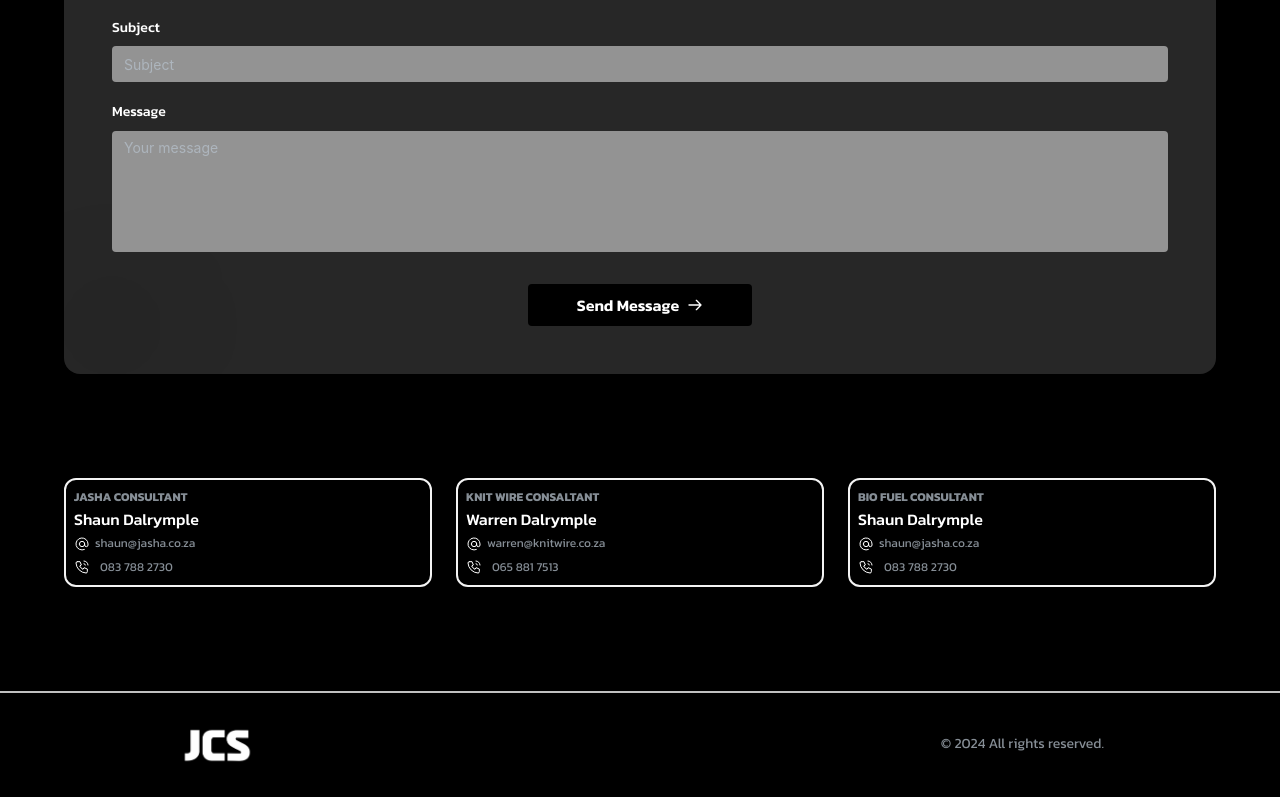
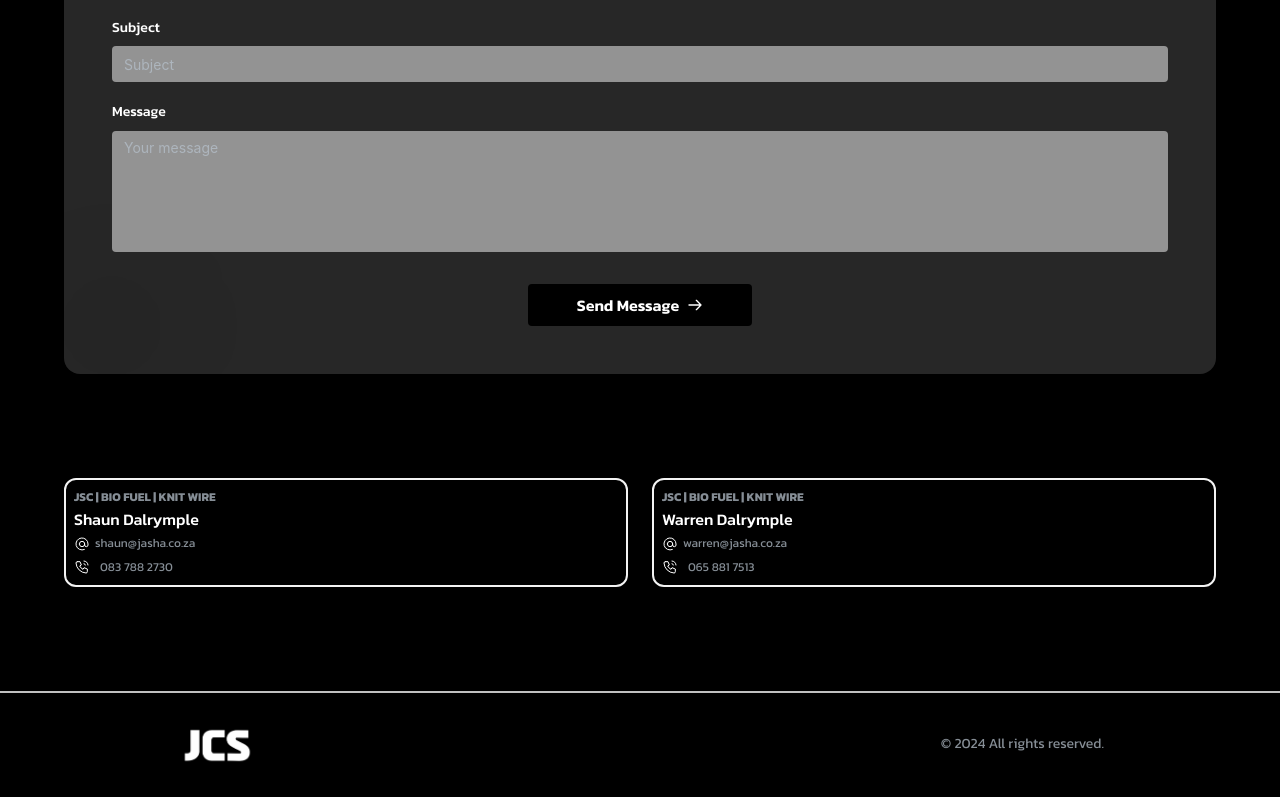
Before and after one commit to CodingDyl/JashaWeb, a React (Vite) app: page / in a window 1280 px wide. Shown: the part 1344-2141 px from the top of the page. Built offline with nearby package versions, Linux system fonts and the light colour scheme; no server answers.

Commit message:
updated contact section and updated spelling

```diff
--- a/src/components/FeaturesSection/FeaturesAsymmetrical.jsx
+++ b/src/components/FeaturesSection/FeaturesAsymmetrical.jsx
@@ -37,12 +37,12 @@ const mockdata = [
     description:
       'Custom mild steel fabrication for durable structural and architectural projects.',
   },
-  {
-    icon: IconCircleCheckFilled,
-    title: 'Plastic Fabrication',
-    description:
-      'Specialized plastic fabrication providing versatile solutions for various industrial needs.',
-  },
+  // {
+  //   icon: IconCircleCheckFilled,
+  //   title: 'Plastic Fabrication',
+  //   description:
+  //     'Specialized plastic fabrication providing versatile solutions for various industrial needs.',
+  // },
   {
     icon: IconCircleCheckFilled,
     title: 'Piping',
--- a/src/components/Modals/KnitModal.jsx
+++ b/src/components/Modals/KnitModal.jsx
@@ -33,7 +33,7 @@ function Feature({ icon: Icon, title, description, className, onClick, ...others
 const mockdata = [
     {
       icon: IconCircleCheckFilled,
-      title: 'Mesh Delisted',
+      title: 'Mesh Demister',
       description:
         'Efficient mesh demister solutions for gas-liquid separation in industrial processes.',
       fullDescription: 'Our mesh demisters provide superior gas-liquid separation efficiency. These solutions are designed for optimal performance in various industrial processes, featuring high-quality materials and expert engineering.',
--- a/src/constants/index.js
+++ b/src/constants/index.js
@@ -12,19 +12,13 @@ const contactPeople = [
       name: 'Shaun Dalrymple',
       email: 'shaun@jasha.co.za',
       cell: '083 788 2730',
-      position: 'Jasha Consultant'
+      position: 'JSC | Bio Fuel | Knit Wire'
     },
     {
       name: 'Warren Dalrymple',
-      email: 'warren@knitwire.co.za',
+      email: 'warren@jasha.co.za',
       cell: '065 881 7513',
-      position: 'Knit Wire Consaltant'
-    },
-    {
-      name: 'Shaun Dalrymple',
-      email: 'shaun@jasha.co.za',
-      cell: '083 788 2730',
-      position: 'Bio Fuel Consultant'
+      position: 'JSC | Bio Fuel | Knit Wire'
     },
   ];
 
```
